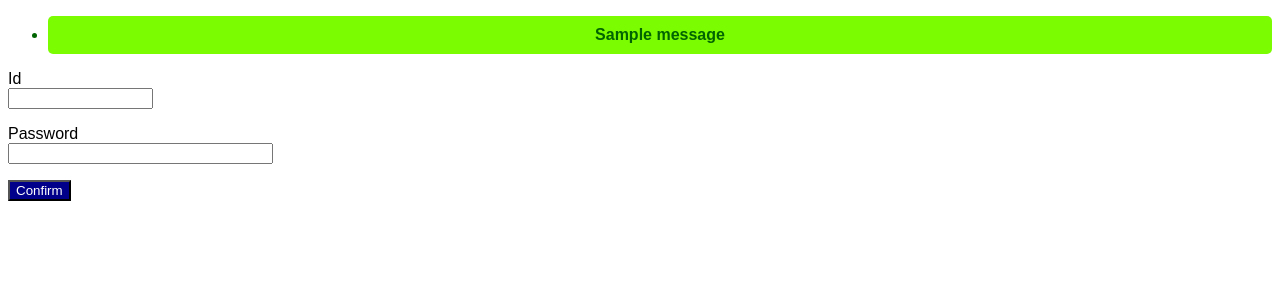
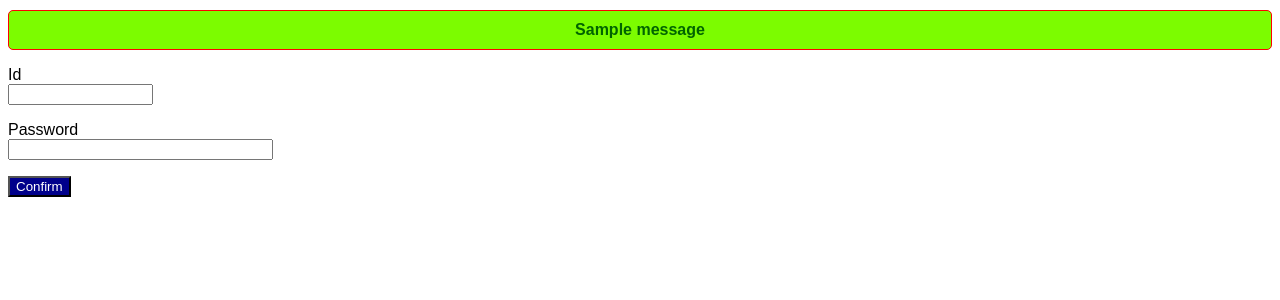
Before and after one commit to IrisRuz/finalSyntaxErrorz, a Flask app: page /users_signin in a window 1280 px wide. Shown: the top 300 px of the page. Run offline with Flask 3, Linux system fonts and the light colour scheme; one stand-in notice (Sample message) is shown.

Commit message:
Sign in exception handling and tasks success flash

```diff
--- a/app/routes.py
+++ b/app/routes.py
@@ -13,7 +13,7 @@ def index():
 
 def is_valid_email(email):
     # Basic email format validation using regex(Regular Expressions)
-    email_regex = r'^[a-zA-Z0-9_.-] + @[a-zA-Z0-9-]+\.[a-zA-Z0-9-.]+$'
+    email_regex = r'^[a-zA-Z0-9_.-]+@[a-zA-Z0-9-]+\.[a-zA-Z0-9-.]+$'
     return re.match(email_regex, email) is not None
 
 @app.route('/users_signup', methods=['GET', 'POST'])
@@ -90,8 +90,8 @@ def users_signin():
                 # If the password matches, authenticate the user
                 login_user(user)
 
-                # Redirect to the "/catalog" page
-                return redirect(url_for('catalog'))
+                # Redirect to the "/tasks" page
+                return redirect(url_for('list_tasks'))
             else:
                 flash('Invalid password', 'error')
 
@@ -124,6 +124,5 @@ def list_tasks():
 
         flash('Task created successfully!', 'success')
         return redirect(url_for('list_tasks'))
-    else:
-        print(form.errors)
+
     return render_template('tasks.html', form=form, tasks=user_tasks)
--- a/static/style.css
+++ b/static/style.css
@@ -85,7 +85,7 @@ body {
     background-color: #ffe6e6;
   }
 
-  .flash {
+  .success {
     background-color: #7CFC00;
     color: #006400;
     padding: 10px;
--- a/templates/users_signin.html
+++ b/templates/users_signin.html
@@ -5,11 +5,11 @@
 
         {% with messages = get_flashed_messages(with_categories=true) %}
             {% if messages %}
-                <ul>
+                <div>
                     {% for category, message in messages %}
-                        <li class="flash {{ category }}">{{ message }}</li>
+                        <p class="error {{ category }}">{{ message }}</p>
                     {% endfor %}
-                </ul>
+                </div>
             {% endif %}
         {% endwith %}
 
--- a/templates/users_signup.html
+++ b/templates/users_signup.html
@@ -7,7 +7,7 @@
             {% if messages %}
                 <div>
                     {% for category, message in messages %}
-                        <p class="error {{ category }}">{{ message }}</li>
+                        <p class="error {{ category }}">{{ message }}</p>
                     {% endfor %}
                 </div>
             {% endif %}
```
Also changed, not shown: templates/tasks.html (+10 -0 lines), instance/app.db.
